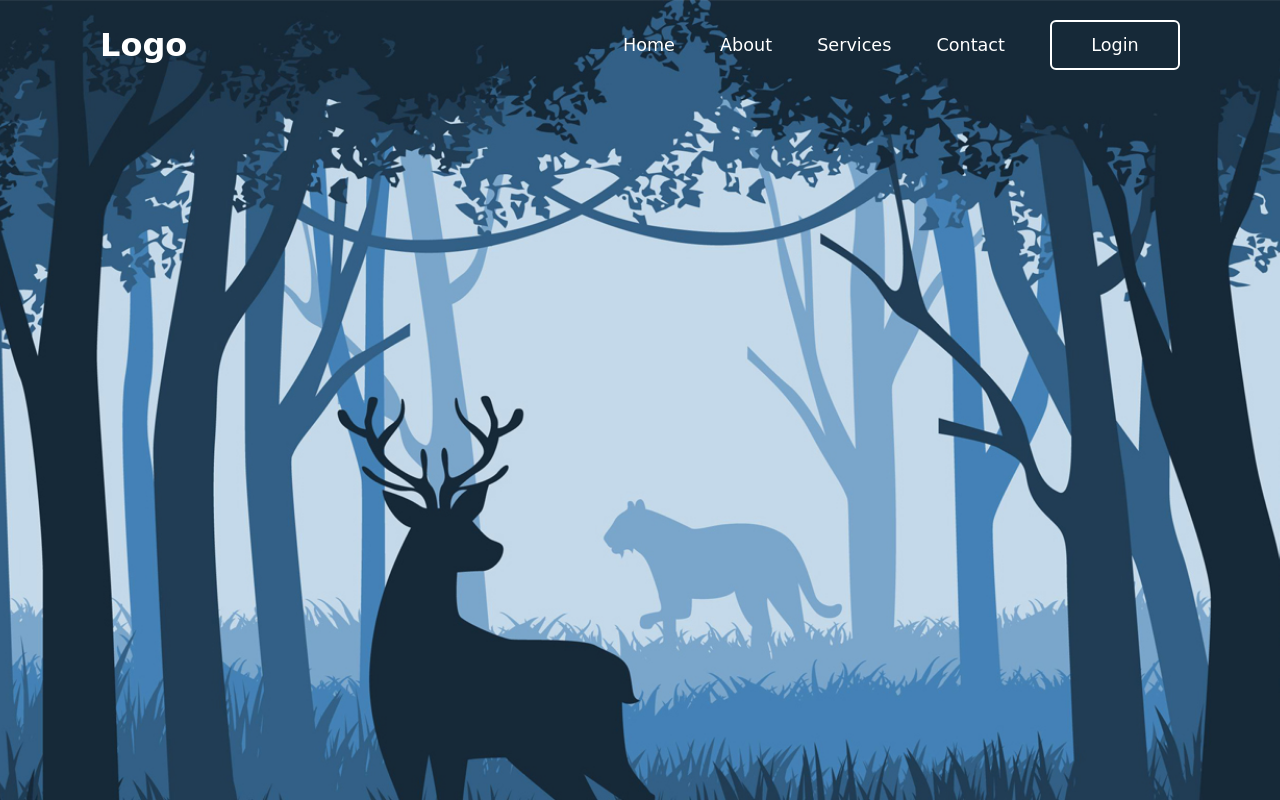
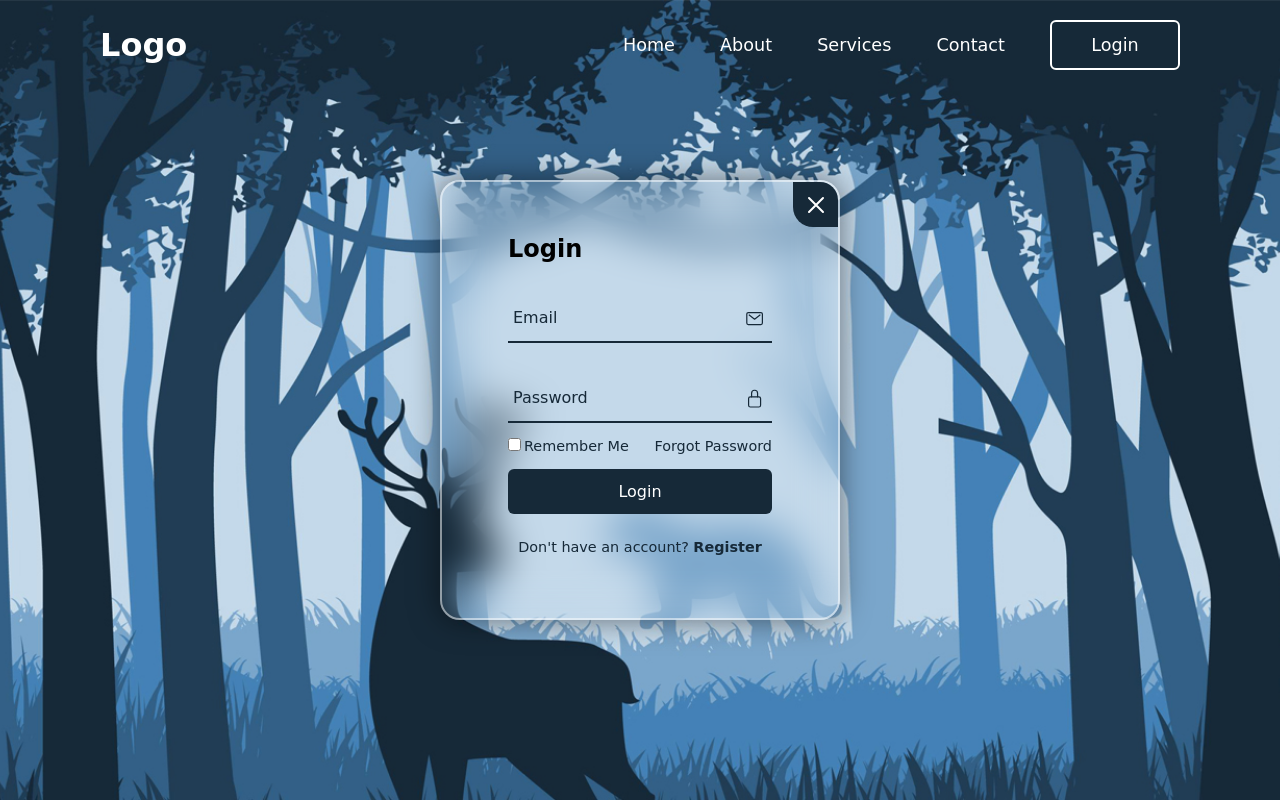
Before and after one commit to HUNAIN882/REGISTER-AND-LOGIN-FORM, a plain HTML site: page INDEX.HTML in a window 1280 px wide. Both pictures are taken after a click on the button "Login". Drawn offline with nearby package versions, Linux system fonts and the light colour scheme; a web font is replaced by a local one.

```diff
--- a/STYLE.CSS
+++ b/STYLE.CSS
@@ -86,8 +86,11 @@
     justify-content: center;
     align-items: center;
     overflow: hidden;
-    transition: height .2s ease;
+    transition:transform .5s ease , height .2s ease;
     transform: scale(0);
+}
+.wrapper.active-popup {
+    transform: scale(1);
 }
 .wrapper:active {
        height: 520px;
--- a/app.js
+++ b/app.js
@@ -1,12 +1,18 @@
 const wrapper = document.querySelector('.wrapper');
 const loginlink = document.querySelector('.login-link');
 const registerlink = document.querySelector('.register-link');
-
-
+const btnPopup = document.querySelector('.btnLogin-popup');
+const iconClose = document.querySelector('.icon-close');
 registerlink.addEventListener('click', ()=> {
     wrapper.classList.add('active');
-})
+});
 
 loginlink.addEventListener('click', ()=> {
     wrapper.classList.remove('active');
-})
+});
+btnPopup.addEventListener('click', ()=> {
+    wrapper.classList.add('active-popup');
+});
+iconClose.addEventListener('click', ()=> {
+    wrapper.classList.remove('active-popup');
+});
```
